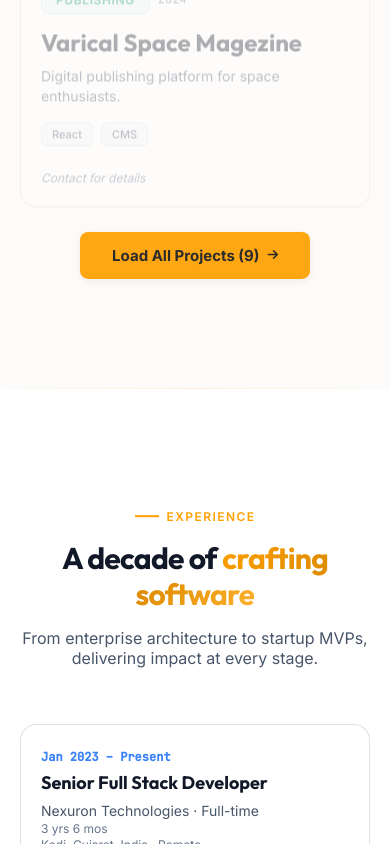
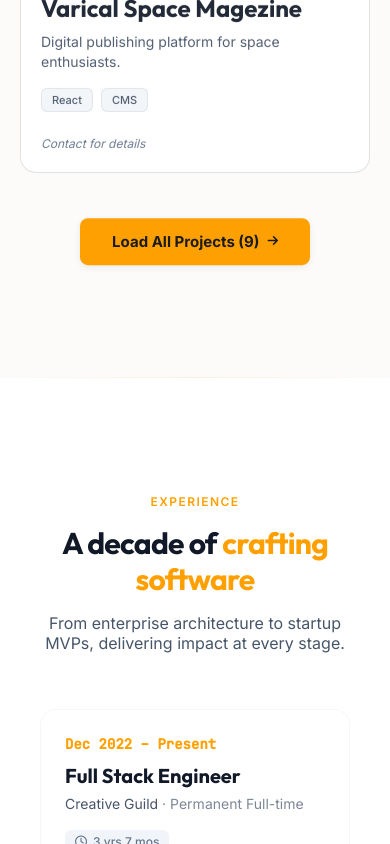
Before and after one commit to priyanshu436482/portfolio-2, a React (Vite) app: page / in a window 390 px wide. Shown: the part 8453-9297 px from the top of the page. Built offline with nearby package versions, Linux system fonts and the light colour scheme.

Commit message:
Update layout, styling, and content

```diff
--- a/src/components/About.jsx
+++ b/src/components/About.jsx
@@ -27,7 +27,7 @@ function LiveClock() {
   useEffect(() => {
     const updateTime = () => {
       const options = {
-        timeZone: 'Asia/Kolkata',
+        timeZone: 'America/Toronto',
         hour: '2-digit',
         minute: '2-digit',
         second: '2-digit',
@@ -82,14 +82,14 @@ export default function About() {
           <div className="glass-card bento-card p-6 md:p-8 flex flex-col justify-between hover:border-[rgba(255,160,0,0.2)] transition-colors duration-300 reveal">
             <div>
               <span className="badge mb-4"><i className="fa-solid fa-earth-americas text-xs"></i> Location</span>
-              <h3 className="text-lg font-bold text-[#111827] mb-2">Based in India</h3>
+              <h3 className="text-lg font-bold text-[#111827] mb-2">Canada</h3>
               <p className="text-xs text-[#64748B] mb-4">Working globally with remote teams.</p>
             </div>
             <div className="bg-[#FAF9F5] border border-[#0f172a08] rounded-xl p-4 text-center">
               <span className="status-ring mb-1"></span>
               <span className="text-xs font-bold text-[#2fa84f] uppercase tracking-wider block mb-2">Available for Work</span>
               <LiveClock />
-              <span className="text-[10px] text-[#8b8b8b] block mt-1 font-mono-custom">GMT+5:30 (IST)</span>
+              <span className="text-[10px] text-[#8b8b8b] block mt-1 font-mono-custom">EST/EDT (Toronto)</span>
             </div>
           </div>
 
--- a/src/components/ContactModal.jsx
+++ b/src/components/ContactModal.jsx
@@ -73,10 +73,8 @@ export default function ContactModal({ isOpen, onClose }) {
             <div className="mt-6 pt-6 border-t border-slate-200">
               <p className="text-xs font-medium text-[#64748B] uppercase tracking-wide mb-3">Connect</p>
               <div className="modal-social flex gap-2.5">
-                <a href="#" aria-label="GitHub"><i className="fa-brands fa-github"></i></a>
-                <a href="#" aria-label="LinkedIn"><i className="fa-brands fa-linkedin-in"></i></a>
-                <a href="#" aria-label="Twitter"><i className="fa-brands fa-x-twitter"></i></a>
-                <a href="#" aria-label="Dribbble"><i className="fa-brands fa-dribbble"></i></a>
+                <a href="https://github.com/Umeshp9099" target="_blank" rel="noopener noreferrer" aria-label="GitHub"><i className="fa-brands fa-github"></i></a>
+                <a href="https://www.linkedin.com/in/umesh-patel-kadi/" target="_blank" rel="noopener noreferrer" aria-label="LinkedIn"><i className="fa-brands fa-linkedin-in"></i></a>
               </div>
             </div>
           </div>
--- a/src/components/Experience.jsx
+++ b/src/components/Experience.jsx
@@ -1,72 +1,56 @@
-import { useEffect, useRef, useState, useCallback } from 'react';
 import { experienceData } from '../data/projectsData';
 
 export default function Experience() {
-  const timelineRef = useRef(null);
-  const [fillHeight, setFillHeight] = useState(0);
-  const [activeDots, setActiveDots] = useState(new Set());
-
-  const handleScroll = useCallback(() => {
-    const container = timelineRef.current;
-    if (!container) return;
-
-    const rect = container.getBoundingClientRect();
-    const windowHeight = window.innerHeight;
-
-    // Calculate how far the user has scrolled through the timeline section
-    const totalHeight = rect.height;
-    const scrolled = windowHeight - rect.top;
-    const percent = Math.max(0, Math.min(100, (scrolled / (totalHeight + windowHeight * 0.3)) * 100));
-    setFillHeight(percent);
-
-    // Check which timeline items are in view
-    const items = container.querySelectorAll('.timeline-item');
-    const newActive = new Set();
-    items.forEach((item, index) => {
-      const itemRect = item.getBoundingClientRect();
-      if (itemRect.top < windowHeight * 0.75) {
-        newActive.add(index);
-      }
-    });
-    setActiveDots(newActive);
-  }, []);
-
-  useEffect(() => {
-    window.addEventListener('scroll', handleScroll, { passive: true });
-    handleScroll(); // Initial check
-    return () => window.removeEventListener('scroll', handleScroll);
-  }, [handleScroll]);
-
   return (
     <section id="experience" className="section-padding bg-white" role="region" aria-label="Experience">
-      <div className="max-w-4xl mx-auto">
+      <div className="max-w-4xl mx-auto px-5 md:px-8">
         <div className="text-center max-w-2xl mx-auto mb-14 md:mb-18">
           <div className="section-label justify-center reveal">Experience</div>
           <h2 className="text-3xl md:text-4xl lg:text-5xl font-bold tracking-tight text-[#111827] reveal">
-            A decade of <span className="gradient-text">crafting software</span>
+            A decade of <span className="text-[#FFA000]">crafting software</span>
           </h2>
           <p className="text-[#475569] mt-4 md:text-lg reveal">
             From enterprise architecture to startup MVPs, delivering impact at every stage.
           </p>
         </div>
-        <div className="relative" ref={timelineRef}>
-          <div className="space-y-10 md:space-y-14">
+
+        <div className="space-y-6 md:space-y-8">
           {experienceData.map((exp, i) => (
             <div
               key={i}
-                className={`timeline-item relative pl-0 ${exp.align === 'left' ? 'md:pr-1/2 md:text-right' : 'md:pl-1/2 md:pr-0 md:text-left'} ${exp.align === 'left' ? 'reveal-left' : 'reveal-right'}`}
+              className="reveal"
             >
-                <div className="glass-card rounded-2xl p-5 md:p-7 transition-all duration-300 hover:shadow-xl hover:-translate-y-1.5 hover:border-[rgba(255,160,0,0.2)] hover:bg-white/90 cursor-pointer relative overflow-hidden">
-                  <span className="text-xs font-semibold text-[#3B82F6] font-mono-custom">{exp.period}</span>
-                  <h3 className="font-bold text-lg text-[#111827] mt-1">{exp.title}</h3>
-                  <p className="text-sm text-[#475569] mt-1">{exp.company} · {exp.type}</p>
-                  <p className="text-xs text-[#64748B]">{exp.duration}</p>
-                  <p className="text-xs text-[#64748B]">{exp.location}</p>
-                  <p className="text-xs text-[#64748B] mt-2">{exp.desc}</p>
+              <div className="bg-white border border-[#0f172a08] rounded-2xl p-6 md:p-8 transition-all duration-300 hover:shadow-xl hover:-translate-y-1.5 hover:border-[rgba(255,160,0,0.2)] cursor-pointer max-w-3xl mx-auto">
+                <span className="text-sm font-bold text-[#FFA000] font-mono-custom mb-2 block">{exp.period}</span>
+                <h3 className="font-bold text-xl md:text-2xl text-[#111827]">{exp.title}</h3>
+                <p className="text-[#475569] mt-1 mb-4 text-sm md:text-base">
+                  {exp.company} <span className="opacity-70">· {exp.type}</span>
+                </p>
+
+                <div className="flex flex-wrap gap-2 mb-5">
+                  <span className="flex items-center gap-1.5 px-2.5 py-1 bg-[#F1F5F9] text-[#64748B] text-xs font-medium rounded-md">
+                    <i className="fa-regular fa-clock"></i> {exp.duration}
+                  </span>
+                  <span className="flex items-center gap-1.5 px-2.5 py-1 bg-[#F1F5F9] text-[#64748B] text-xs font-medium rounded-md">
+                    <i className="fa-solid fa-location-dot"></i> {exp.location}
+                  </span>
+                </div>
+
+                <p className="text-sm md:text-base text-[#475569] leading-relaxed mb-6">{exp.desc}</p>
+
                 {exp.skills.length > 0 && (
-                    <div className="flex flex-wrap gap-1.5 mt-3">
+                  <div className="flex flex-wrap gap-2">
                     {exp.skills.map((skill, j) => (
-                        <span key={j} className="px-2 py-0.5 bg-[#3B82F6]/10 text-[#2563EB] text-xs rounded-full">{skill}</span>
+                      <span
+                        key={j}
+                        className={`px-3 py-1 text-xs font-bold rounded-md ${
+                          skill.includes('additional skills')
+                            ? 'bg-[#F1F5F9] text-[#64748B] border border-[#E2E8F0]'
+                            : 'bg-[#ffa00014] text-[#FFA000]'
+                        }`}
+                      >
+                        {skill}
+                      </span>
                     ))}
                   </div>
                 )}
@@ -75,7 +59,6 @@ export default function Experience() {
           ))}
         </div>
       </div>
-      </div>
     </section>
   );
 }
--- a/src/components/Footer.jsx
+++ b/src/components/Footer.jsx
@@ -4,12 +4,11 @@ export default function Footer() {
       <div className="max-w-7xl mx-auto px-5 md:px-8 flex flex-col md:flex-row items-center justify-between gap-4">
         <div className="flex items-center gap-2.5">
           <span className="logo-mark text-xs !w-7 !h-7">UP</span>
-          <span className="text-sm text-[var(--text-secondary)]">&copy; 2024 Umesh Patel. All rights reserved.</span>
+          <span className="text-sm text-[var(--text-secondary)]">Umesh Patel. All rights reserved.</span>
         </div>
         <div className="flex items-center gap-5">
-          <a href="#" className="social-bounce text-[var(--text-secondary)] inline-flex" aria-label="GitHub"><i className="fa-brands fa-github text-lg"></i></a>
-          <a href="#" className="social-bounce text-[var(--text-secondary)] inline-flex" aria-label="LinkedIn"><i className="fa-brands fa-linkedin-in text-lg"></i></a>
-          <a href="#" className="social-bounce text-[var(--text-secondary)] inline-flex" aria-label="Twitter/X"><i className="fa-brands fa-x-twitter text-lg"></i></a>
+          <a href="https://github.com/Umeshp9099" target="_blank" rel="noopener noreferrer" className="social-bounce text-[var(--text-secondary)] inline-flex" aria-label="GitHub"><i className="fa-brands fa-github text-lg"></i></a>
+          <a href="https://www.linkedin.com/in/umesh-patel-kadi/" target="_blank" rel="noopener noreferrer" className="social-bounce text-[var(--text-secondary)] inline-flex" aria-label="LinkedIn"><i className="fa-brands fa-linkedin-in text-lg"></i></a>
         </div>
       </div>
     </footer>
--- a/src/components/Terminal.jsx
+++ b/src/components/Terminal.jsx
@@ -109,12 +109,7 @@ const commands = {
       '  \x1b[33mExperience\x1b[0m',
       '  \x1b[90m────────────\x1b[0m',
       '',
-      '  \x1b[37mSr. Full Stack Developer\x1b[0m',
-      '  \x1b[90mNexuron Technologies | Jan 2023 — Present\x1b[0m',
-      '  \x1b[90m  Design, develop & deploy web/mobile apps\x1b[0m',
-      '  \x1b[90m  Own end-to-end project lifecycles\x1b[0m',
-      '  \x1b[90m  Skills: Team Leadership, Project Mgmt\x1b[0m',
-      '',
+
       '  \x1b[37mFull Stack Engineer\x1b[0m',
       '  \x1b[90mCreative Guild | Dec 2022 — Present\x1b[0m',
       '  \x1b[90m  Architect & deploy full-stack SaaS apps\x1b[0m',
--- a/src/data/projectsData.js
+++ b/src/data/projectsData.js
@@ -139,17 +139,7 @@ export const techMarqueeItems = [
 ];
 
 export const experienceData = [
-  {
-    period: 'Jan 2023 – Present',
-    title: 'Senior Full Stack Developer',
-    company: 'Nexuron Technologies',
-    type: 'Full-time',
-    duration: '3 yrs 6 mos',
-    location: 'Kadi, Gujarat, India · Remote',
-    desc: 'Contributed to the design, development, and deployment of robust web and mobile applications. Took ownership of end to end project lifecycles, from requirement gathering to delivery, ensuring high quality releases.',
-    skills: ['Project and Team Management', 'Team Leadership', 'and 5 additional skills.'],
-    align: 'left'
-  },
+
   {
     period: 'Dec 2022 – Present',
     title: 'Full Stack Engineer',
@@ -209,18 +199,18 @@ export const experienceData = [
 
 export const testimonialsData = [
   {
-    text: '"It\'s a great pleasure to work with Umesh. Excellent task solving, excellent coding, excellent communication."',
-    author: 'Anders',
-    role: 'CEO of Artigan'
+    text: '"Umesh is a standout full stack developer who consistently delivered high quality work throughout our project. He brings strong expertise in Node.js, React, and PostgreSQL, and handled both frontend and backend responsibilities seamlessly. Beyond execution, Umesh was proactive and thoughtful, regularly suggesting smart improvements that elevated the final product. Communication was clear and consistent, deadlines were always met, and the overall collaboration was smooth from start to finish. We would absolutely work with him again and highly recommend him to anyone looking for a reliable, skilled developer who takes real ownership of his work."',
+    author: 'Andrew',
+    role: 'Client'
   },
   {
-    text: '"Umesh is great to work with. He had a great UI/UX that he showcased for our solution. Really liked working with him. Will definitely use him again in the future."',
-    author: 'Ashish Mahure',
-    role: 'CEO of GoCloudiq'
+    text: '"Working with Umesh Patel has been an excellent experience. He is a highly skilled Full Stack Developer with strong expertise in both Laravel and React. Umesh successfully enhanced our custom CRM system, including developing the Sales Pipeline Tracking feature and resolving existing bugs with precision. What impressed me most was his technical depth, problem-solving mindset, and clear communication. He quickly understood our requirements, delivered clean and scalable solutions, and also suggested improvements where needed. His ability to handle both backend and frontend seamlessly made the project run smoothly. Umesh is professional, reliable, and proactive, qualities that make him a valuable asset to any team. I look forward to working with him again and would strongly recommend him to anyone seeking a top-tier developer for complex web applications."',
+    author: 'Kate Smith',
+    role: 'Client'
   },
   {
-    text: '"Umesh is a highly skilled Full Stack Developer who did an excellent job working on our SQL Server meal-planning system and related integrations. He quickly understood a very large and complex stored procedure architecture and was able to work confidently across backend logic, APIs, and supporting application workflows. He helped identify and resolve issues related to recipe rotation, blacklist consistency, and overall workflow stability while maintaining clean and reliable code. What stood out most was his proactive approach and problem-solving mindset. He didn\'t just complete assigned tasks — he took the time to understand the system deeply and suggested practical improvements that added real value to the project. Umesh is professional, communicative, and easy to work with throughout the engagement. His combination of strong backend, database, and full stack development skills made a significant impact, and I would confidently recommend him to anyone looking for a dependable Full Stack Developer."',
-    author: 'Jason Baker',
-    role: 'CEO & Founder'
+    text: '"Umesh is a skilled Full Stack Developer who did an excellent job on our DJ Client CRM Portal updates. He quickly understood the requirements and delivered clean, responsive, and well-structured styling that improved the overall user experience. Beyond execution, Umesh was proactive and suggested useful UI improvements. Communication was clear and consistent, and all work was delivered on time. The collaboration was smooth from start to finish. We would definitely work with Umesh again and highly recommend him to anyone looking for a reliable Full Stack Developer who takes ownership and delivers high-quality results."',
+    author: 'Andy',
+    role: 'Client'
   }
 ];
--- a/src/index.css
+++ b/src/index.css
@@ -192,7 +192,6 @@ body {
 .scroll-line { width: 1px; height: 32px; background: linear-gradient(to bottom, #64748B, transparent); }
 
 .section-label { display: inline-flex; align-items: center; gap: 0.5rem; font-size: 0.75rem; font-weight: 600; text-transform: uppercase; letter-spacing: 0.12em; color: var(--accent-1); margin-bottom: 1rem; }
-.section-label::before { content: ''; width: 24px; height: 1.5px; background: var(--accent-1); }
 
 .metric-value { font-size: 2.5rem; font-weight: 800; line-height: 1; letter-spacing: -0.03em; }
 @media (min-width: 768px) { .metric-value { font-size: 3rem; } }
```
Lines whose indentation alone changed are shown as unchanged.
